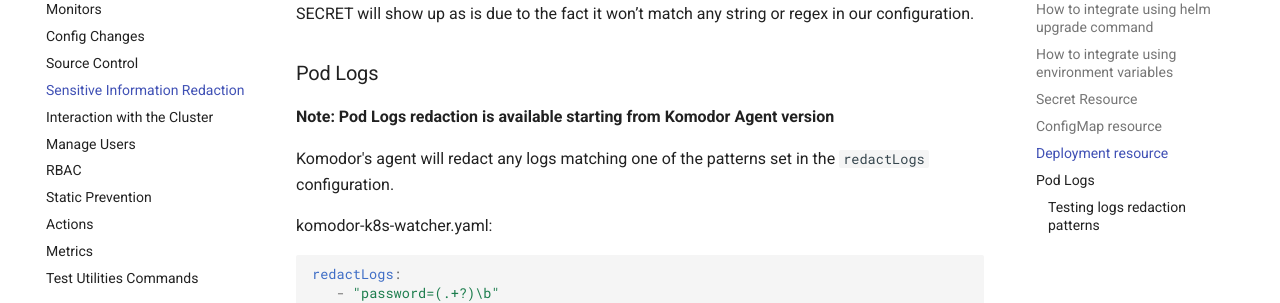
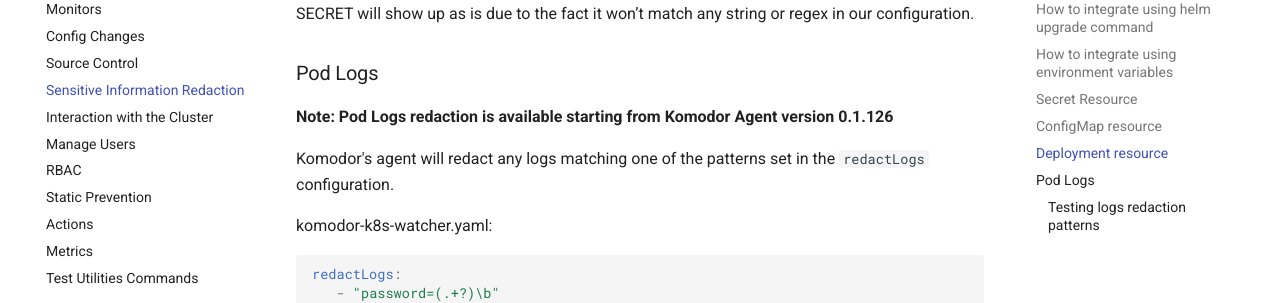
Before and after one commit to komodorio/docs, an MkDocs documentation site: the page built from docs/Learn/Sensitive-Information-Redaction.md, in a window 1280 px wide and 900 px high, scrolled down 2533 px. Shown: the part 153-456 px from the top of the window. Built offline with MkDocs 1.6.1 and Material for MkDocs 9.7.7, drawn with Linux system fonts in a browser that asks for light colours; comment, search, counter and statistics services are not loaded.

Commit message:
update version

```diff
--- a/docs/Learn/Sensitive-Information-Redaction.md
+++ b/docs/Learn/Sensitive-Information-Redaction.md
@@ -111,7 +111,7 @@
 
 ### Pod Logs
 
-**Note: Pod Logs redaction is available starting from Komodor Agent version**
+**Note: Pod Logs redaction is available starting from Komodor Agent version 0.1.126**
 
 Komodor's agent will redact any logs matching one of the patterns set in the `redactLogs` configuration.
 
```
